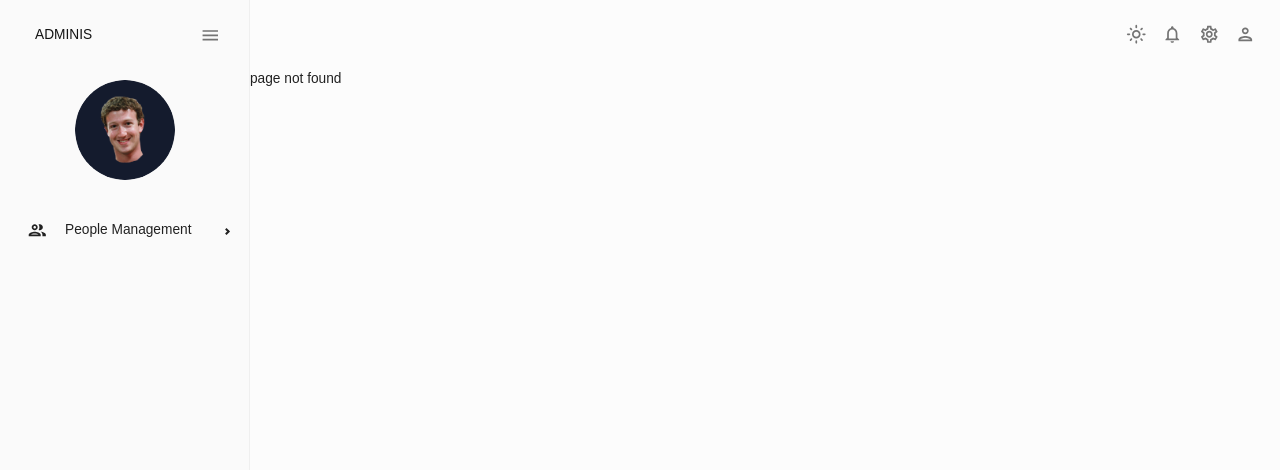
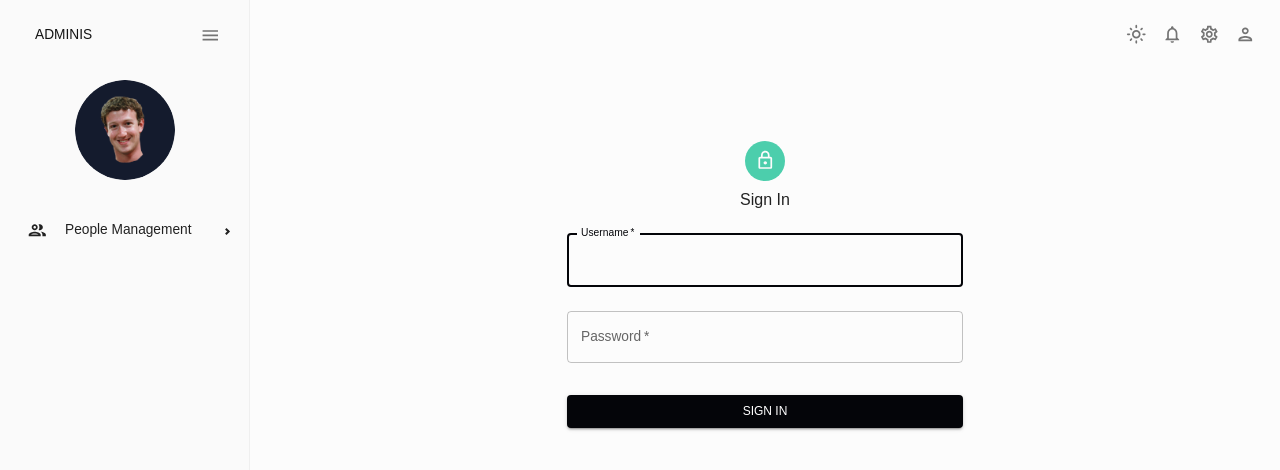
Before and after one commit to MoocDevTeam/Admin-Management-System-Frontend, a React (Create React App) app: page /login in a window 1280 px wide. Before the commit this address had no page. Shown: the top 470 px of the page. Built offline with nearby package versions, Linux system fonts and the light colour scheme.

Commit message:
MoocUI: 1.0.9 Michael- add login page

```diff
--- a/package.json
+++ b/package.json
@@ -1,6 +1,6 @@
 {
   "name": "moocadmin",
-  "version": "1.0.2",
+  "version": "1.0.9",
   "private": true,
   "dependencies": {
     "@emotion/react": "^11.13.3",
--- a/src/App.js
+++ b/src/App.js
@@ -9,6 +9,7 @@
 import Page404 from "./pages/page404"
 import Role from "./pages/role/index"
 import { theme } from "./theme"
+import LoginPage from "./pages/login/login"
 
 function App() {
   return (
@@ -22,6 +23,7 @@
           <Route key="role" path="/role" element={<Role />} />
           <Route key="addUser" path="/user/add" element={<AddUser />} />
           <Route key="page404" path="*" element={<Page404 />} />
+          <Route Key="login" path="/login" element={<LoginPage />} />
         </Route>
       </Routes>
     </ThemeProvider>
--- /dev/null
+++ b/src/pages/login/login.jsx
@@ -0,0 +1,89 @@
+import React, { useState } from "react"
+import {
+  Box,
+  Button,
+  TextField,
+  Typography,
+  Container,
+  Avatar,
+  CssBaseline,
+} from "@mui/material"
+import LockOutlinedIcon from "@mui/icons-material/LockOutlined"
+import { useNavigate } from "react-router-dom"
+import postRequest from "../../request/postRequest"
+const LoginPage = () => {
+  const [formData, setFormData] = useState({ username: "", password: "" })
+  const navigate = useNavigate()
+  const handleChange = (e) => {
+    const { name, value } = e.target
+    setFormData({ ...formData, [name]: value })
+  }
+
+  const handleSubmit = async (e) => {
+    e.preventDefault()
+    console.log("Form Data:", formData)
+    let token = await postRequest(
+      "http://localhost:9000/api/Auth/login",
+      formData
+    )
+    console.log("result", token)
+    navigate("/")
+  }
+
+  return (
+    <Container component="main" maxWidth="xs">
+      <CssBaseline />
+      <Box
+        sx={{
+          marginTop: 8,
+          display: "flex",
+          flexDirection: "column",
+          alignItems: "center",
+        }}
+      >
+        <Avatar sx={{ m: 1, bgcolor: "secondary.main" }}>
+          <LockOutlinedIcon />
+        </Avatar>
+        <Typography component="h1" variant="h5">
+          Sign In
+        </Typography>
+        <Box component="form" onSubmit={handleSubmit} noValidate sx={{ mt: 1 }}>
+          <TextField
+            margin="normal"
+            required
+            fullWidth
+            id="username"
+            label="Username"
+            name="username"
+            autoComplete="username"
+            autoFocus
+            value={formData.username}
+            onChange={handleChange}
+          />
+          <TextField
+            margin="normal"
+            required
+            fullWidth
+            name="password"
+            label="Password"
+            type="password"
+            id="password"
+            autoComplete="current-password"
+            value={formData.password}
+            onChange={handleChange}
+          />
+          <Button
+            type="submit"
+            fullWidth
+            variant="contained"
+            sx={{ mt: 3, mb: 2 }}
+          >
+            Sign In
+          </Button>
+        </Box>
+      </Box>
+    </Container>
+  )
+}
+
+export default LoginPage
```
